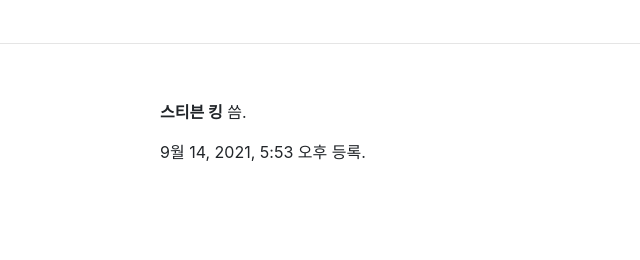
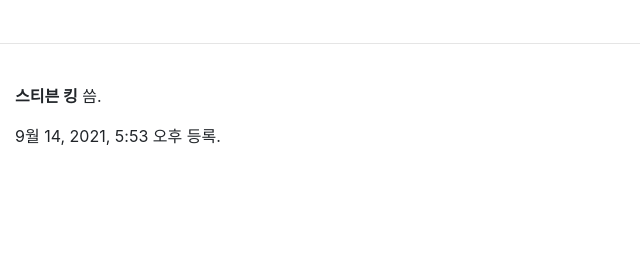
Before and after one commit to hybs310/django-saebyuk, a Django app: page /saebyuk/1/ in a window 1280 px wide. Shown: the part 711-971 px from the top of the page, without its empty margins (0-640 px from the left). After the commit the page ends 856 px from the top, so only its background shows below. Run offline with Django 3.2, Linux system fonts and the light colour scheme; data comes from the database, SQL or seed files in the repository; some libraries are stand-ins or nearby versions.

Commit message:
change footer div

```diff
--- /dev/null
+++ b/requirements.txt
@@ -0,0 +1,4 @@
+asgiref==3.4.1
+Django==3.2.7
+pytz==2021.1
+sqlparse==0.4.2
--- a/templates/saebyuk/book_detail.html
+++ b/templates/saebyuk/book_detail.html
@@ -45,13 +45,13 @@
         </div>
     </div>
 </div> <br><br><hr><br>
-<div style="margin: 1rem 10rem 5rem 10rem; float: left;">
+<div class="container" style="float: left;">
     <p><strong>{{book.author}}</strong> 씀.</p>
     <p>{{book.create_date}} 등록.</p>
 </div>
 
 {% if book.return_date %}
-<div style="margin: 1rem 10rem 5rem 10rem; float: left;">
+<div class="container" style="float: left;">
     <p><strong>{{book.thief}}</strong>가 대여함.</p>
     <p>{{book.return_date|date:"Y년 m월 d일"}}에 반납 예정.</p>
 </div>
```
